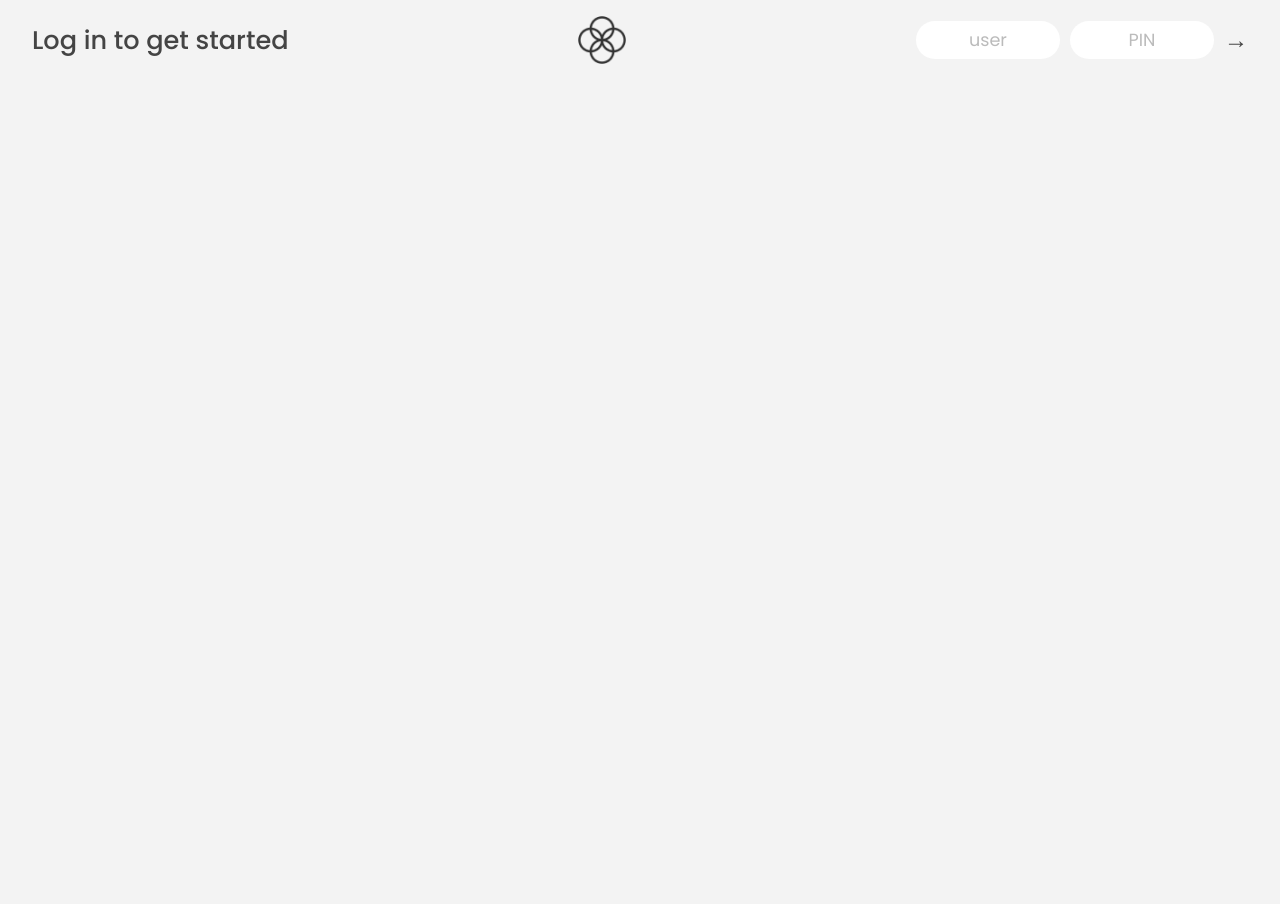
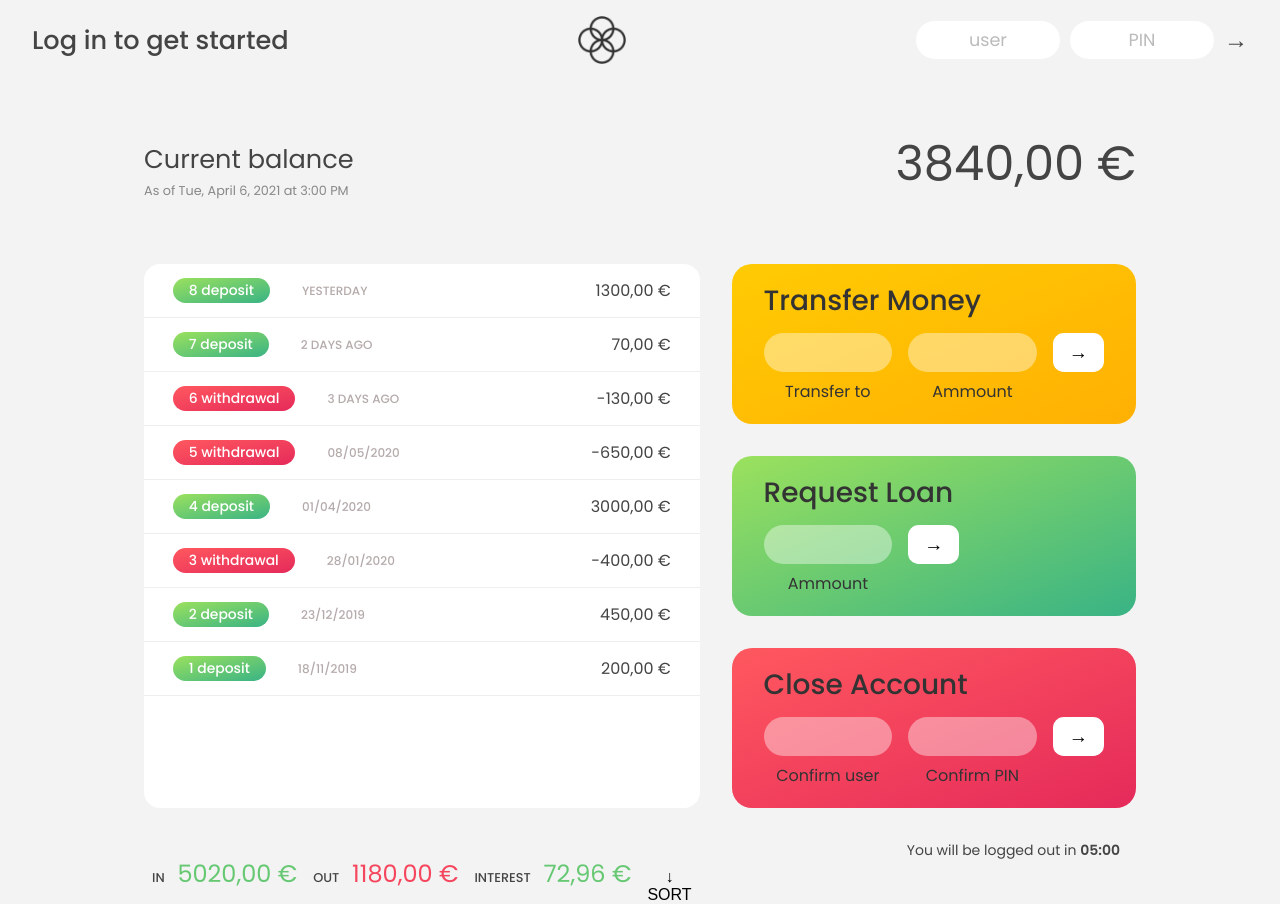
Before and after one commit to farhanahmedhasan/Arrays-Bankist, a plain HTML site: page index.html in a window 1280 px wide. Drawn offline with Linux system fonts and the light colour scheme.

Commit message:
Internationalization Done With Dates And Currency V0.6

```diff
--- a/app.js
+++ b/app.js
@@ -16,7 +16,7 @@ const account1 = {
     '2021-04-05T10:51:36.790Z',
   ],
   currency: 'EUR',
-  locale: 'pt-PT', // de-DE
+  local: 'pt-PT', // de-DE
 };
 
 const account2 = {
@@ -35,7 +35,7 @@ const account2 = {
     '2020-07-26T12:01:20.894Z',
   ],
   currency: 'USD',
-  locale: 'en-US',
+  local: 'en-US',
 };
 
 const account3 = {
@@ -88,12 +88,16 @@ const btnSort = document.querySelector('.btn--sort')
 
 function getDate() {
   const now = new Date()
-  const day = String(now.getDate()).padStart(2, 0)
-  const month = String(now.getMonth() + 1).padStart(2,0)
-  const year = now.getFullYear() //.slice('2')
-  const hour = now.getHours()
-  const min = `${now.getMinutes()}`.padStart(2,0)
-  labelDate.textContent = `${day}/${month}/${year} , Time: ${hour}:${min}`
+  const option = {
+    day: 'numeric',
+    month: 'long',
+    year: 'numeric',
+    hour: 'numeric',
+    minute: 'numeric',
+    weekday : 'short'
+  }
+  const local = navigator.language
+  labelDate.textContent = `${new Intl.DateTimeFormat(local,option).format(now)}`
 }
 
 // Set The Timer
@@ -134,10 +138,7 @@ let currentAccount;
 function updateUI(acc) {
   getDate()
   displayMovements(acc)
-  displayCurrentBalance(acc)
-  displayTotalDeposite(acc.movements)
-  displayTotalWithdrew(acc.movements)
-  displayInterest(acc,acc.interestRate)
+  displaySummary(acc)
 }
 
 //--------------------------------------Login Functionality---------------------------------------
@@ -185,23 +186,31 @@ btnClose.addEventListener('click', (e) => {
 
 //-----------------------------------------Movements Functionality-------------------------------
 //Formate Movement Dates
-function formateMovementDates(dates) {
+function formateMovementDates(dates,local) {
   const calcDaysPassed = (day1, day2) => Math.round((Math.abs(day2 - day1) / (1000 * 60 * 60 * 24)))
   const daysPassed = calcDaysPassed(new Date(), dates);
 
   if (daysPassed === 0) return `Today`
   if (daysPassed === 1) return `Yesterday`
   if (daysPassed <= 7) return `${daysPassed} days ago`
-  else {
-    const day = String(dates.getDate()).padStart(2, 0)
-    const month = String(dates.getMonth() + 1).padStart(2, 0)
-    const year = dates.getFullYear()
-    return `${day}/${month}/${year}`
+  const option = {
+    month: '2-digit',
+    year: 'numeric',
+    day: '2-digit'
   }
+  return `${new Intl.DateTimeFormat(local,option).format(dates)}`
+}
+
+//Formate Money Intl
+function formateMoneyIntl(value, acc) {
+  const option = {
+    style: 'currency',
+    currency : acc.currency
+  }
+  return new Intl.NumberFormat(acc.local, option).format(value)
 }
 
 //Display The Movements
-
 function displayMovements(acc, sort= false) {
   containerMovements.innerHTML = ''
   //Sorting Movements Array
@@ -211,12 +220,12 @@ function displayMovements(acc, sort= false) {
     const type = mov < 0 ? `withdrawal` : `deposit`
 
     const date = new Date(acc.movementsDates[i])
-    const displayDate = formateMovementDates(date)
+    const displayDate = formateMovementDates(date,acc.local)
 
     const html = `<div class="movements__row">
 				<div class="movements__type movements__type--${type}">${i + 1} ${type}</div>
         <div class="movements__date">${displayDate}</div>
-				<div class="movements__value">${Math.abs(mov).toFixed(2)}৳</div>
+				<div class="movements__value">${formateMoneyIntl(mov,acc)}</div>
 			</div>`
     containerMovements.insertAdjacentHTML('afterbegin', html)
   })
@@ -224,40 +233,32 @@ function displayMovements(acc, sort= false) {
 
 
 //------------Calculating The Summary: Depending on the accounts movements array------------------
-
+function displaySummary(acc) {
   //sum Of movements Array
   const sum = (accumulator, curMov) => accumulator + curMov
 
-//Calculate the Balance: With reduceMethod
-function displayCurrentBalance(accs) {
-  accs.balance = accs.movements.reduce(sum,0)//CallBack Function
-  labelBalance.textContent = accs.balance.toFixed(2) + '৳'
-}
+  //Display Balance
+  acc.balance = acc.movements.reduce(sum,0)//CallBack Function
+  labelBalance.textContent = formateMoneyIntl(acc.balance, acc)
 
   //Calulate Total Deposites
-function displayTotalDeposite(accs) {
-  const incomes = accs
+  const incomes = acc.movements
     .filter(mov => mov > 0)
     .reduce(sum) //CallBack Function
-  labelSumIn.textContent = `${incomes.toFixed(2)}৳`
-}
+  labelSumIn.textContent = formateMoneyIntl(incomes, acc)
 
   //Calulate Total Withdrawal
-function displayTotalWithdrew(accs) {
-  const expenses = accs.filter(mov => mov < 0)
-  if (!expenses.length) labelSumOut.textContent = `0000৳`
+  const expenses = acc.movements.filter(mov => mov < 0)
+  if (!expenses.length) labelSumOut.textContent = formateMoneyIntl(0,acc)
   else {
     const totalExpenses = expenses.reduce(sum)
-    labelSumOut.textContent = `${Math.abs(totalExpenses).toFixed(2)}৳`
-  }
+    labelSumOut.textContent = formateMoneyIntl(Math.abs(totalExpenses),acc)
   }
 
   //Calculate The Interest
-function displayInterest(acc,interestRate) {
   const totalBalance = acc.balance
-  const interest = (totalBalance * interestRate) / 100
-  labelSumInterest.textContent = `${interest.toFixed(2)}৳`
-}
+  const interest = (totalBalance * acc.interestRate) / 100
+  labelSumInterest.textContent = formateMoneyIntl(interest, acc)
 
   //SORTING Happens On Button Click
   let sorted = true;
@@ -266,6 +267,7 @@ btnSort.addEventListener('click', (e) => {
     displayMovements(currentAccount, sorted)
     sorted = !sorted;
   })
+}
 
 //-----------------------------Transfer Money Functionality-----------------------------
 function transferMoney() {
@@ -315,3 +317,5 @@ btnLoan.addEventListener('click', e => {
   e.preventDefault()
   requestLoan()
 })
+currentAccount = account1
+updateUI(currentAccount)
--- a/style.css
+++ b/style.css
@@ -78,7 +78,7 @@ nav > .logo{
   gap: 2rem;
 
 	  /* NOTE This creates the fade in/out anumation */
-  opacity: 0;
+  opacity: 1;
   transition: all 1s;
 }
 .app.open{
```
Lines whose indentation alone changed are shown as unchanged.
